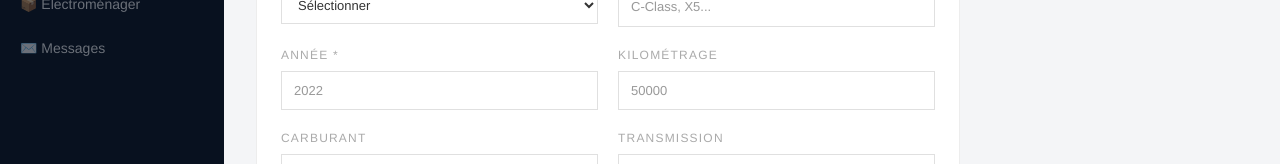
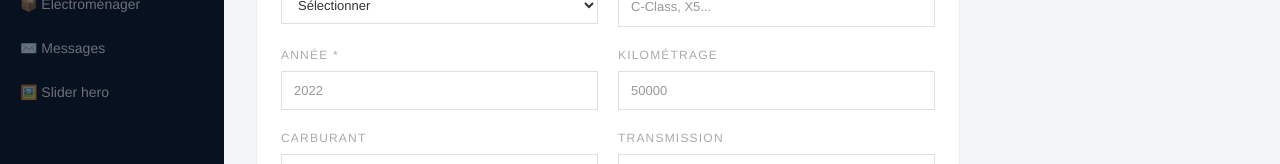
Before and after one commit to sokhna4907-crypto/senelectro, a Next.js app: page /admin/vehicles/new in a window 1280 px wide. Shown: the part 207-371 px from the top of the page. Built offline with nearby package versions, Linux system fonts and the light colour scheme.

Commit message:
Ajouter lien Slider hero dans sidebar admin

```diff
--- a/src/app/admin/appliances/[id]/page.tsx
+++ b/src/app/admin/appliances/[id]/page.tsx
@@ -91,6 +91,7 @@ export default function EditAppliance({ params }: { params: Promise<{ id: string
           <Link href="/admin/vehicles" className="flex items-center gap-3 px-5 py-3 text-sm" style={{ color: 'rgba(255,255,255,0.4)' }}>🚗 Véhicules</Link>
           <Link href="/admin/appliances" className="flex items-center gap-3 px-5 py-3 text-sm" style={{ color: '#fff', background: 'rgba(192,138,69,0.1)', borderLeft: '2px solid #C08A45' }}>📦 Électroménager</Link>
           <Link href="/admin/messages" className="flex items-center gap-3 px-5 py-3 text-sm" style={{ color: 'rgba(255,255,255,0.4)' }}>✉️ Messages</Link>
+          <Link href="/admin/slides" className="flex items-center gap-3 px-5 py-3 text-sm" style={{ color: 'rgba(255,255,255,0.4)' }}>🖼️ Slider hero</Link>
         </nav>
         <div className="px-5 py-4" style={{ borderTop: '0.5px solid rgba(255,255,255,0.06)' }}><Link href="/" className="text-xs" style={{ color: 'rgba(255,255,255,0.3)' }}>← Voir le site</Link></div>
       </aside>
--- a/src/app/admin/appliances/new/page.tsx
+++ b/src/app/admin/appliances/new/page.tsx
@@ -62,6 +62,7 @@ export default function AddAppliance() {
           <Link href="/admin/vehicles" className="flex items-center gap-3 px-5 py-3 text-sm" style={{ color: 'rgba(255,255,255,0.4)' }}>🚗 Véhicules</Link>
           <Link href="/admin/appliances" className="flex items-center gap-3 px-5 py-3 text-sm" style={{ color: '#fff', background: 'rgba(192,138,69,0.1)', borderLeft: '2px solid #C08A45' }}>📦 Électroménager</Link>
           <Link href="/admin/messages" className="flex items-center gap-3 px-5 py-3 text-sm" style={{ color: 'rgba(255,255,255,0.4)' }}>✉️ Messages</Link>
+          <Link href="/admin/slides" className="flex items-center gap-3 px-5 py-3 text-sm" style={{ color: 'rgba(255,255,255,0.4)' }}>🖼️ Slider hero</Link>
         </nav>
         <div className="px-5 py-4" style={{ borderTop: '0.5px solid rgba(255,255,255,0.06)' }}><Link href="/" className="text-xs" style={{ color: 'rgba(255,255,255,0.3)' }}>← Voir le site</Link></div>
       </aside>
--- a/src/app/admin/appliances/page.tsx
+++ b/src/app/admin/appliances/page.tsx
@@ -31,6 +31,7 @@ export default function AdminAppliances() {
           <Link href="/admin/vehicles" className="flex items-center gap-3 px-5 py-3 text-sm" style={{ color: 'rgba(255,255,255,0.4)' }}>🚗 Véhicules</Link>
           <Link href="/admin/appliances" className="flex items-center gap-3 px-5 py-3 text-sm" style={{ color: '#fff', background: 'rgba(192,138,69,0.1)', borderLeft: '2px solid #C08A45' }}>📦 Électroménager</Link>
           <Link href="/admin/messages" className="flex items-center gap-3 px-5 py-3 text-sm" style={{ color: 'rgba(255,255,255,0.4)' }}>✉️ Messages</Link>
+          <Link href="/admin/slides" className="flex items-center gap-3 px-5 py-3 text-sm" style={{ color: 'rgba(255,255,255,0.4)' }}>🖼️ Slider hero</Link>
         </nav>
         <div className="px-5 py-4" style={{ borderTop: '0.5px solid rgba(255,255,255,0.06)' }}><Link href="/" className="text-xs" style={{ color: 'rgba(255,255,255,0.3)' }}>← Voir le site</Link></div>
       </aside>
--- a/src/app/admin/page.tsx
+++ b/src/app/admin/page.tsx
@@ -33,6 +33,7 @@ export default function AdminDashboard() {
         <Link href="/admin/vehicles" className="flex items-center gap-3 px-5 py-3 text-sm" style={{ color: 'rgba(255,255,255,0.4)' }}>🚗 Véhicules</Link>
         <Link href="/admin/appliances" className="flex items-center gap-3 px-5 py-3 text-sm" style={{ color: 'rgba(255,255,255,0.4)' }}>📦 Électroménager</Link>
         <Link href="/admin/messages" className="flex items-center gap-3 px-5 py-3 text-sm" style={{ color: 'rgba(255,255,255,0.4)' }}>✉️ Messages</Link>
+          <Link href="/admin/slides" className="flex items-center gap-3 px-5 py-3 text-sm" style={{ color: 'rgba(255,255,255,0.4)' }}>🖼️ Slider hero</Link>
       </nav>
       <div className="px-5 py-4" style={{ borderTop: '0.5px solid rgba(255,255,255,0.06)' }}>
         <Link href="/" className="text-xs" style={{ color: 'rgba(255,255,255,0.3)' }}>← Voir le site</Link>
--- a/src/app/admin/vehicles/[id]/page.tsx
+++ b/src/app/admin/vehicles/[id]/page.tsx
@@ -99,6 +99,7 @@ export default function EditVehicle({ params }: { params: Promise<{ id: string }
           <Link href="/admin/vehicles" className="flex items-center gap-3 px-5 py-3 text-sm" style={{ color: '#fff', background: 'rgba(192,138,69,0.1)', borderLeft: '2px solid #C08A45' }}>🚗 Véhicules</Link>
           <Link href="/admin/appliances" className="flex items-center gap-3 px-5 py-3 text-sm" style={{ color: 'rgba(255,255,255,0.4)' }}>📦 Électroménager</Link>
           <Link href="/admin/messages" className="flex items-center gap-3 px-5 py-3 text-sm" style={{ color: 'rgba(255,255,255,0.4)' }}>✉️ Messages</Link>
+          <Link href="/admin/slides" className="flex items-center gap-3 px-5 py-3 text-sm" style={{ color: 'rgba(255,255,255,0.4)' }}>🖼️ Slider hero</Link>
         </nav>
         <div className="px-5 py-4" style={{ borderTop: '0.5px solid rgba(255,255,255,0.06)' }}><Link href="/" className="text-xs" style={{ color: 'rgba(255,255,255,0.3)' }}>← Voir le site</Link></div>
       </aside>
--- a/src/app/admin/vehicles/new/page.tsx
+++ b/src/app/admin/vehicles/new/page.tsx
@@ -68,6 +68,7 @@ export default function AddVehicle() {
           <Link href="/admin/vehicles" className="flex items-center gap-3 px-5 py-3 text-sm" style={{ color: '#fff', background: 'rgba(192,138,69,0.1)', borderLeft: '2px solid #C08A45' }}>🚗 Véhicules</Link>
           <Link href="/admin/appliances" className="flex items-center gap-3 px-5 py-3 text-sm" style={{ color: 'rgba(255,255,255,0.4)' }}>📦 Électroménager</Link>
           <Link href="/admin/messages" className="flex items-center gap-3 px-5 py-3 text-sm" style={{ color: 'rgba(255,255,255,0.4)' }}>✉️ Messages</Link>
+          <Link href="/admin/slides" className="flex items-center gap-3 px-5 py-3 text-sm" style={{ color: 'rgba(255,255,255,0.4)' }}>🖼️ Slider hero</Link>
         </nav>
         <div className="px-5 py-4" style={{ borderTop: '0.5px solid rgba(255,255,255,0.06)' }}><Link href="/" className="text-xs" style={{ color: 'rgba(255,255,255,0.3)' }}>← Voir le site</Link></div>
       </aside>
--- a/src/app/admin/vehicles/page.tsx
+++ b/src/app/admin/vehicles/page.tsx
@@ -39,6 +39,7 @@ export default function AdminVehicles() {
           <Link href="/admin/vehicles" className="flex items-center gap-3 px-5 py-3 text-sm" style={{ color: '#fff', background: 'rgba(192,138,69,0.1)', borderLeft: '2px solid #C08A45' }}>🚗 Véhicules</Link>
           <Link href="/admin/appliances" className="flex items-center gap-3 px-5 py-3 text-sm" style={{ color: 'rgba(255,255,255,0.4)' }}>📦 Électroménager</Link>
           <Link href="/admin/messages" className="flex items-center gap-3 px-5 py-3 text-sm" style={{ color: 'rgba(255,255,255,0.4)' }}>✉️ Messages</Link>
+          <Link href="/admin/slides" className="flex items-center gap-3 px-5 py-3 text-sm" style={{ color: 'rgba(255,255,255,0.4)' }}>🖼️ Slider hero</Link>
         </nav>
         <div className="px-5 py-4" style={{ borderTop: '0.5px solid rgba(255,255,255,0.06)' }}><Link href="/" className="text-xs" style={{ color: 'rgba(255,255,255,0.3)' }}>← Voir le site</Link></div>
       </aside>
```
